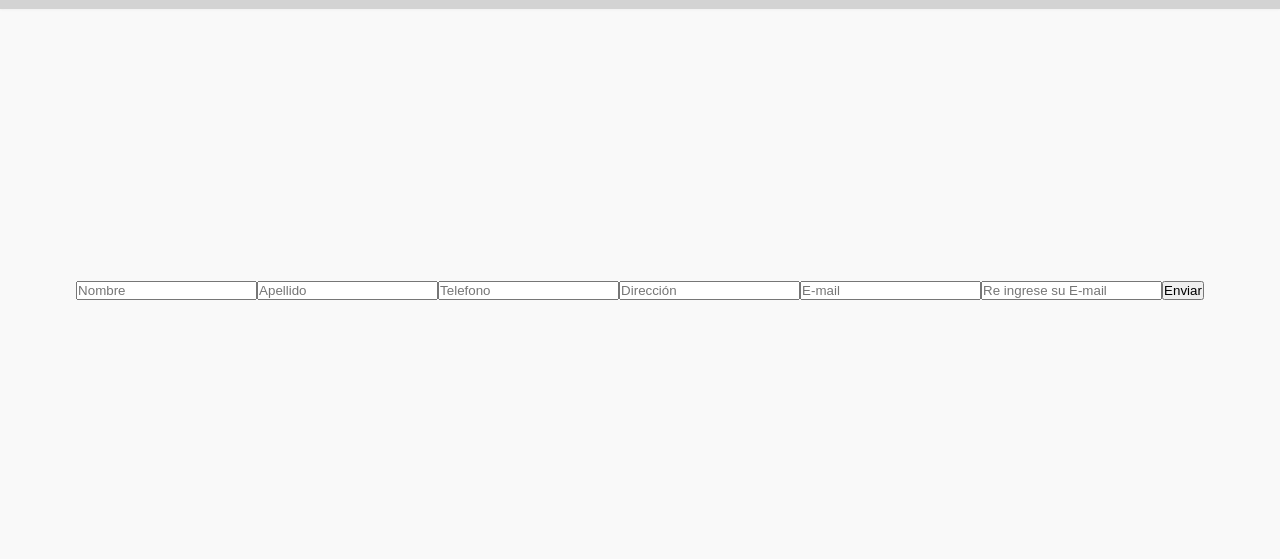
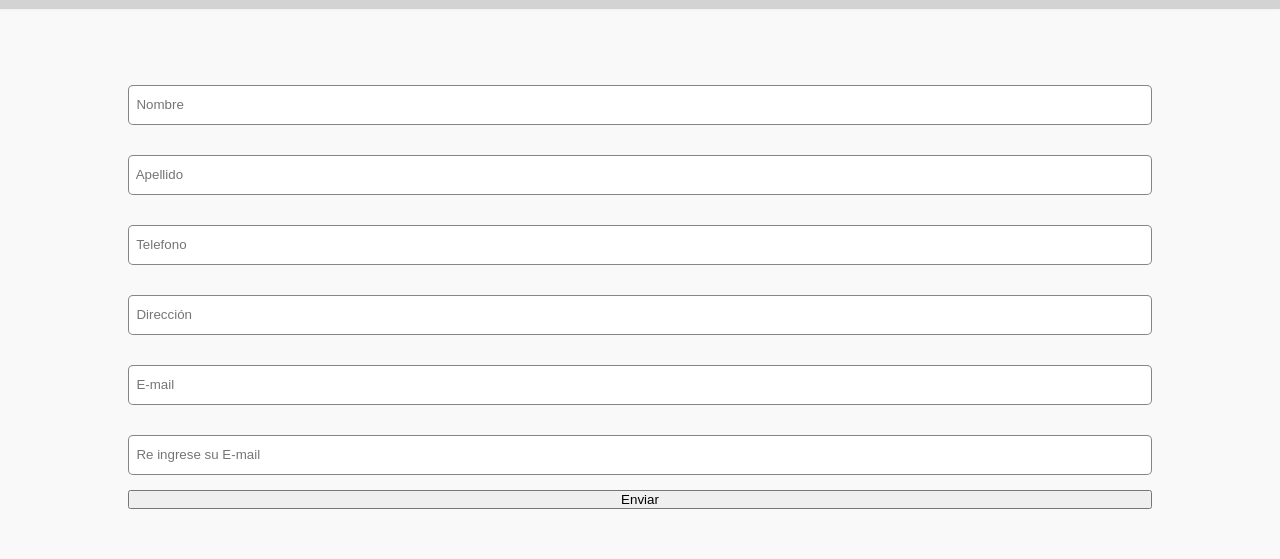
Before and after one commit to gonzalogiollo/Curso-ReactJS, a React (Create React App) app: page /checkout in a window 1280 px wide. Shown: the part 236-795 px from the top of the page. Built offline with nearby package versions, Linux system fonts and the light colour scheme; no server answers; the database is empty.

Commit message:
EntregaFinal Giollo

```diff
--- a/src/App.css
+++ b/src/App.css
@@ -313,23 +313,29 @@ footer {
   font-size: 30px;
 }
 
-/* .detail article p {
-  line-height: 1.3;
-} */
 
 .detail article h3 {
   font-size: 25px;
 }
 
-/* .item-detail-card{
+.form{
   display: flex;
-  width: 90%;
-  margin: 1rem auto;
+  flex-direction: column;
+  justify-content: center;
+  width: 100%;
+  margin-left: 10%;
+  margin-right: 10%;
+
+
 }
-.img-detail-container{
-  width: 50%;
+
+.form input{
+  margin-top: 15px;
+  margin-bottom: 15px;
+  border-radius: 5px;
+  border-top: 1px solid rgba(100, 100, 100, 0.783);
+  border-bottom: 1px solid rgba(100, 100, 100, 0.783);
+  border-left: 1px solid rgba(100, 100, 100, 0.783);
+  border-right: 1px solid rgba(100, 100, 100, 0.783);
+  height: 40px;
 }
-.detail{
-  width: 100%;
-  height: auto;
-} */
--- a/src/components/form/Form.jsx
+++ b/src/components/form/Form.jsx
@@ -90,13 +90,13 @@ const Form = () => {
 
   return (
     <div style={{minHeight: '70vh' , display:'flex', justifyContent:'center', alignItems:'center'}}>
-        <form action="" onSubmit={enviarDatos}>
-            <input type="text" placeholder="Nombre" name="nombre" onChange={handleName} value={name}/>
-            <input type="text" placeholder="Apellido" name="apellido" onChange={handleLastName} value={lastname}/>
-            <input type="text" placeholder="Telefono" name="Telefono" onChange={handleTelefono} value={telefono}/>
-            <input type="text" placeholder="Dirección" name="Dirección" onChange={handleDireccion} value={direccion}/>
-            <input type="text" placeholder="E-mail" name="E-mail" onChange={handleEmail} value={Email}/>
-            <input type="text" placeholder="Re ingrese su E-mail" name="E-mail" onChange={handleEmail2} value={Email2}/>
+        <form className='form' action="" onSubmit={enviarDatos}>
+            <input type="text" placeholder="  Nombre" name="nombre" onChange={handleName} value={name}/>
+            <input type="text" placeholder="  Apellido" name="apellido" onChange={handleLastName} value={lastname}/>
+            <input type="text" placeholder="  Telefono" name="Telefono" onChange={handleTelefono} value={telefono}/>
+            <input type="text" placeholder="  Dirección" name="Dirección" onChange={handleDireccion} value={direccion}/>
+            <input type="text" placeholder="  E-mail" name="E-mail" onChange={handleEmail} value={Email}/>
+            <input type="text" placeholder="  Re ingrese su E-mail" name="E-mail" onChange={handleEmail2} value={Email2}/>
             <button disabled={Email !== Email2}>Enviar</button>
         </form>
     </div>
```
